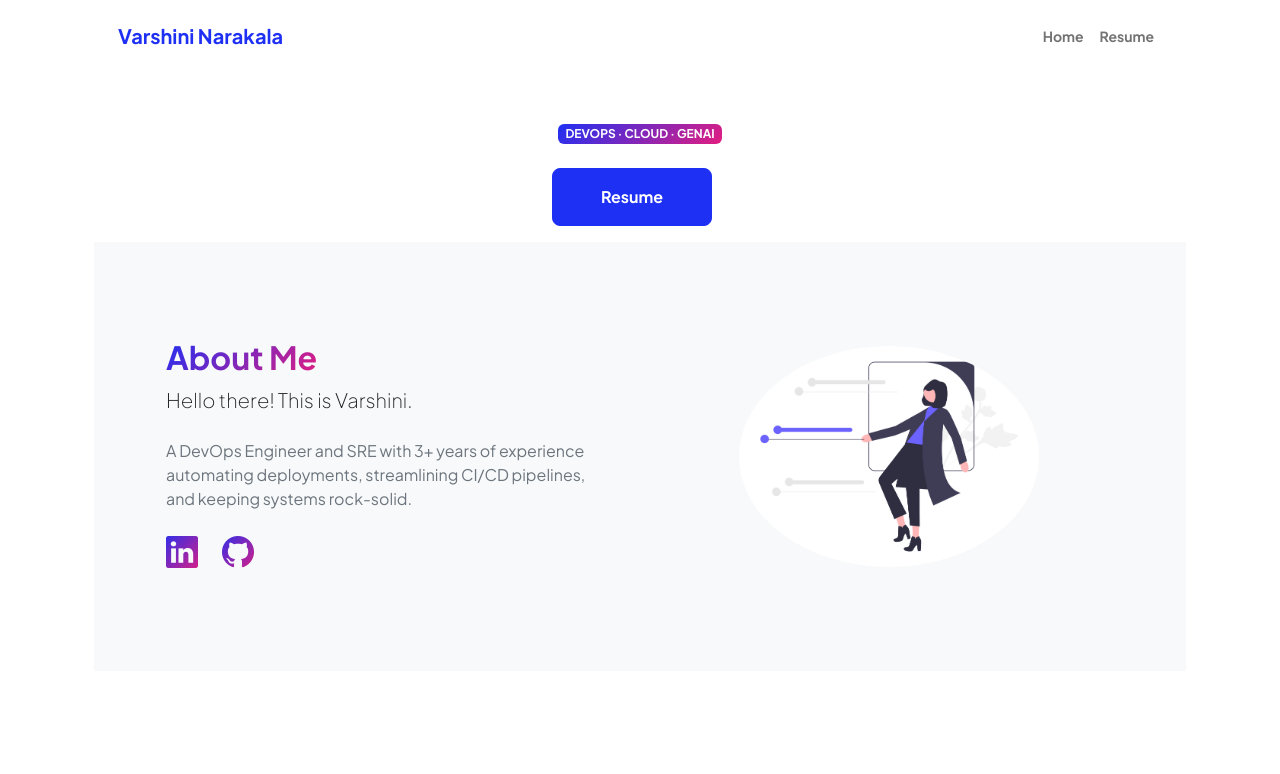
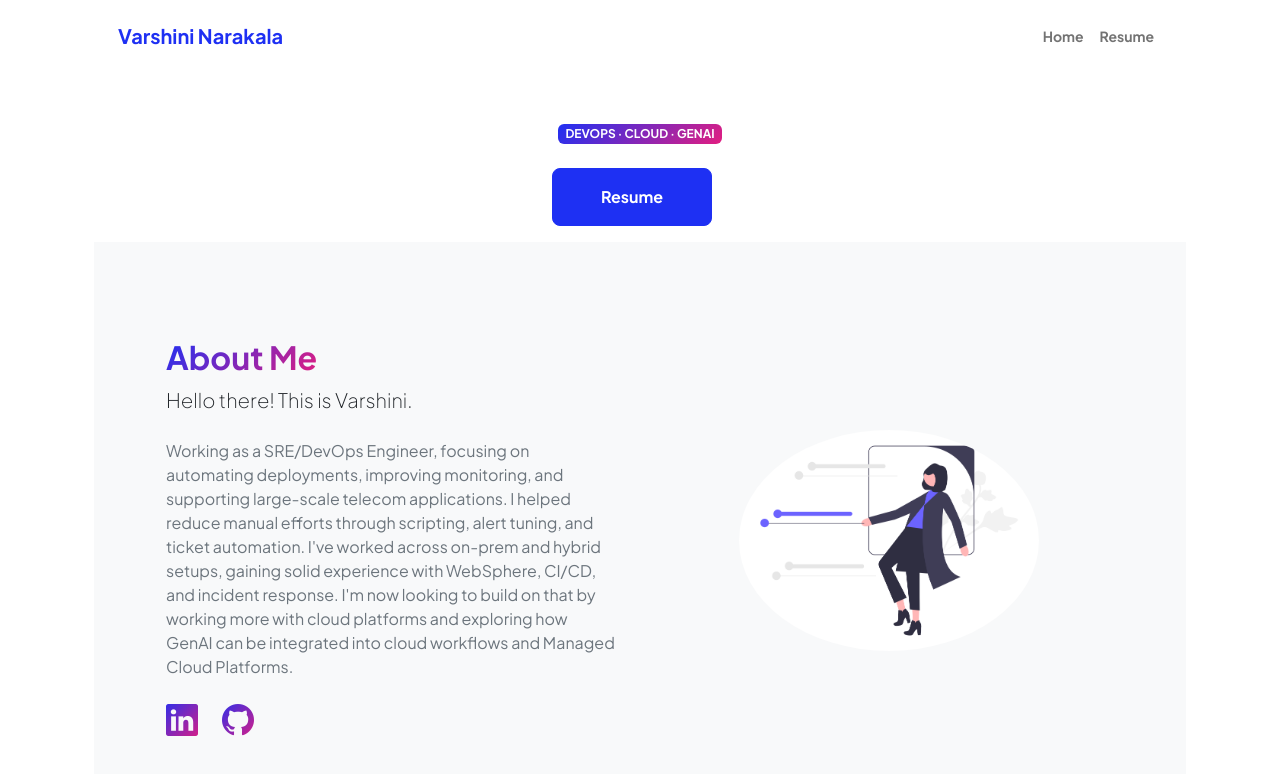
Before and after one commit to varshininm/portfolio, a plain HTML site: page index.html in a window 1280 px wide. Drawn offline with nearby package versions, Linux system fonts and the light colour scheme.

Commit message:
Update index.html

```diff
--- a/index.html
+++ b/index.html
@@ -60,7 +60,7 @@
                 <div class="my-5">
                     <h2 class="display-7 fw-bolder"><span class="text-gradient d-inline">About Me</span></h2>
                     <p class="lead fw-light mb-4">Hello there! This is Varshini.</p>
-                    <p class="text-muted">A DevOps Engineer and SRE with 3+ years of experience automating deployments, streamlining CI/CD pipelines, and keeping systems rock-solid.  </p>
+                    <p class="text-muted">Working as a SRE/DevOps Engineer, focusing on automating deployments, improving monitoring, and supporting large-scale telecom applications. I helped reduce manual efforts through scripting, alert tuning, and ticket automation. I've worked across on-prem and hybrid setups, gaining solid experience with WebSphere, CI/CD, and incident response. I'm now looking to build on that by working more with cloud platforms and exploring how GenAI can be integrated into cloud workflows and Managed Cloud Platforms. </p>
                     <div class="d-flex fs-2 gap-4">
                         <a class="text-gradient" href="https://www.linkedin.com/in/varshini-narakala"><i class="bi bi-linkedin"></i></a>
                         <a class="text-gradient" href="https://github.com/varshininm"><i class="bi bi-github"></i></a>
```
